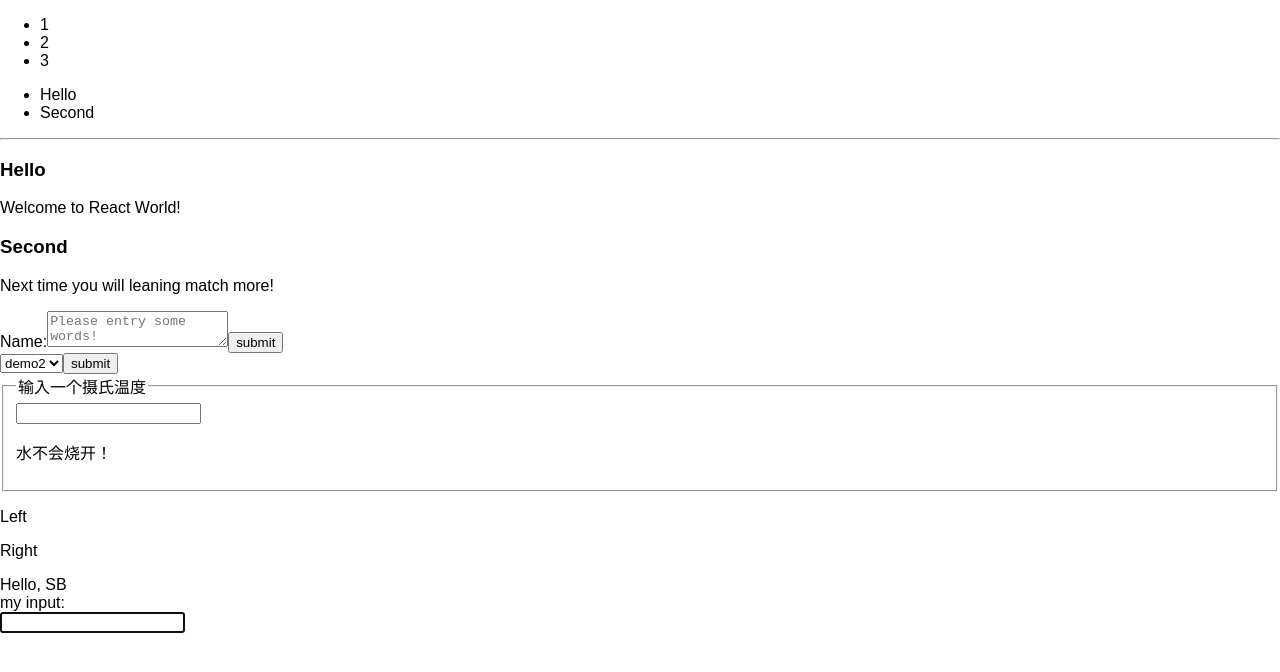
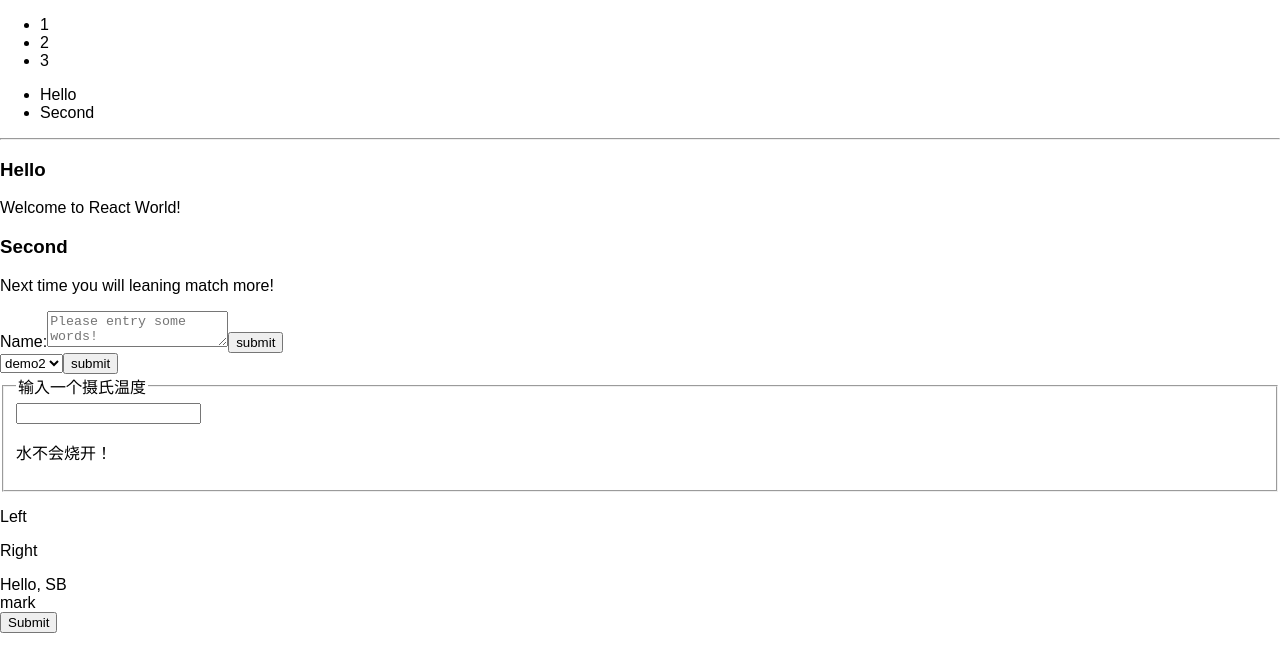
Before and after one commit to BraveHead/ReactLeaningOnLine, a React (Create React App) app: page / in a window 1280 px wide. Shown: the top 672 px of the page. Built offline with nearby package versions, Linux system fonts and the light colour scheme.

Commit message:
1，非受控组件 2，浅比较

```diff
--- a/src/index.js
+++ b/src/index.js
@@ -829,9 +829,64 @@ class GrandParent extends React.Component{
         return <Parent inputRef={el => this.inputElement = el}/>
     }
 }
+// ReactDOM.render(
+//     <GrandParent/>,
+//     document.getElementById('ref')
+// )
+//非受控组件
+class NameForm extends React.Component{
+    constructor (props){
+        super(props);
+        this.handleSubmit = this.handleSubmit.bind(this);
+    }
+    handleSubmit(){
+        alert('Now input value is:' + this.textInput.value);
+    }
+    render(){
+        return (
+            <div>
+                <input defaultValue={23} type='text' ref={input => this.textInput = input}/>
+                <input type='submit' value='submit' onClick={this.handleSubmit}/>
+            </div>
+        );
+    }
+}
+//浅比较
+class ListOfWorlds extends React.PureComponent{
+    constructor (props){
+        super(props);
+        this.state = {
+            words: ['mark']
+        };
+        this.handleAdd = this.handleAdd.bind(this);
+    }
+    handleAdd(){
+        //赋值的时候 尽量在外部写新的变量，，要是直接或者数据再处理直接赋值再state对象上会报错
+        // const words = this.state.words;
+        // words.push('mar2');
+        // this.setState({
+        //     words: words
+        // })
+        // function newState(state, mark) {
+        //     return Object.assign({}, state, {words: state.words.concat([mark])})
+        // }
+
+        this.setState(prevState => ({
+            words: [...prevState.words, 'mark']
+        }))
+    }
+    render(){
+        let str = (this.state.words).join();
+        return (
+            <div>
+                <div>{str}</div>
+                <input type='submit' onClick={this.handleAdd}/>
+            </div>
+        );
+    }
+}
 ReactDOM.render(
-    <GrandParent/>,
+    <ListOfWorlds/>,
     document.getElementById('ref')
 )
-//提交到Dev  测试dev => master
 registerServiceWorker();
```
